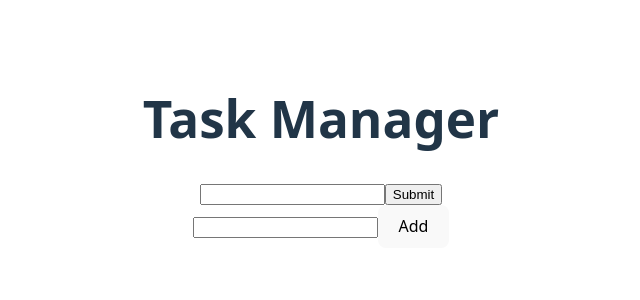
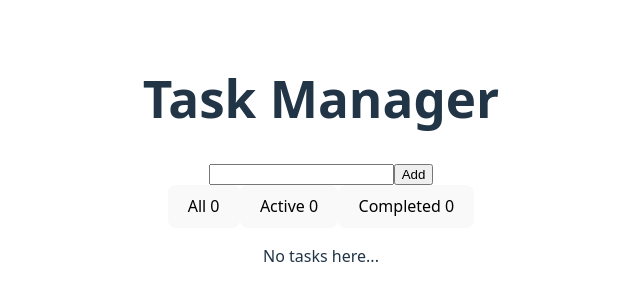
Before and after one commit to Eshwar03/task-manager, a React (Vite) app: page / in a window 1280 px wide. Shown: the part 240-540 px from the top of the page, without its empty margins (319-959 px from the left). Built offline with nearby package versions, Linux system fonts and the light colour scheme.

Commit message:
added other features

```diff
--- a/src/App.jsx
+++ b/src/App.jsx
@@ -18,13 +18,34 @@ function App() {
     };
     setTasks((prev) => [...prev, newTask]);
   }
-  console.log(tasks);
+  function deleteTask(id) {
+    setTasks((prev) => prev.filter((task) => task.id !== id));
+  }
+  function toggleTask(id) {
+    setTasks((prev) =>
+      prev.map((task) => {
+        return task.id === id
+          ? { ...task, isCompleted: !task.isCompleted }
+          : task;
+      }),
+    );
+  }
+
+  function changeFilter(item) {
+    setFilter(item);
+  }
+
   return (
     <>
       <h1>Task Manager</h1>
       <TaskForm onAddTask={addTask} />
-      <FilterBar />
-      <TaskList />
+      <FilterBar filter={filter} tasks={tasks} onChange={changeFilter} />
+      <TaskList
+        filter={filter}
+        tasks={tasks}
+        onDelete={deleteTask}
+        onToggle={toggleTask}
+      />
     </>
   );
 }
--- a/src/components/FilterBar.jsx
+++ b/src/components/FilterBar.jsx
@@ -1,8 +1,21 @@
-function FilterBar() {
+function FilterBar({ filter, tasks, onChange }) {
+  const totalTasks = tasks.length;
+  const pendingTasks = tasks.filter(
+    (task) => task.isCompleted === false,
+  ).length;
+  const completeTasks = totalTasks - pendingTasks;
+
   return (
     <>
-      <input />
-      <button>Add</button>
+      <div>
+        <button onClick={() => onChange("all")}>All {totalTasks}</button>
+        <button onClick={() => onChange("active")}>
+          Active {pendingTasks}
+        </button>
+        <button onClick={() => onChange("completed")}>
+          Completed {completeTasks}
+        </button>
+      </div>
     </>
   );
 }
--- a/src/components/TaskForm.jsx
+++ b/src/components/TaskForm.jsx
@@ -8,7 +8,7 @@ function TaskForm(props) {
     if (!text) {
       return;
     }
-    props.onAddTask.addTask(inputs);
+    props.onAddTask(inputs);
     setInputs("");
   }
 
@@ -20,7 +20,7 @@ function TaskForm(props) {
           type="text"
           value={inputs}
         />
-        <input type="submit" />
+        <input type="submit" value="Add" />
       </form>
     </>
   );
--- a/src/components/TaskItem.jsx
+++ b/src/components/TaskItem.jsx
@@ -1,8 +1,14 @@
-function TaskItem() {
+function TaskItem({ task, onDelete, onToggle }) {
   return (
-    <>
-      <p>task item</p>
-    </>
+    <li>
+      <input
+        type="checkbox"
+        checked={task.isCompleted}
+        onChange={() => onToggle(task.id)}
+      />
+      <span>{task.text}</span>
+      <button onClick={() => onDelete(task.id)}>Delete</button>
+    </li>
   );
 }
 export default TaskItem;
--- a/src/components/TaskList.jsx
+++ b/src/components/TaskList.jsx
@@ -1,7 +1,30 @@
-function TaskList() {
+import TaskItem from "./TaskItem";
+function TaskList({ tasks, filter, onDelete, onToggle }) {
+  const filteredTasks = tasks.filter((task) => {
+    if (filter === "active") {
+      return task.isCompleted === false;
+    }
+    if (filter === "completed") {
+      return task.isCompleted === true;
+    }
+    return true;
+  });
+  if (filteredTasks.length === 0) {
+    return <p>No tasks here...</p>;
+  }
+
   return (
     <>
-      <ul></ul>
+      <ul>
+        {filteredTasks.map((task) => (
+          <TaskItem
+            key={task.id}
+            task={task}
+            onDelete={onDelete}
+            onToggle={onToggle}
+          />
+        ))}
+      </ul>
     </>
   );
 }
```
